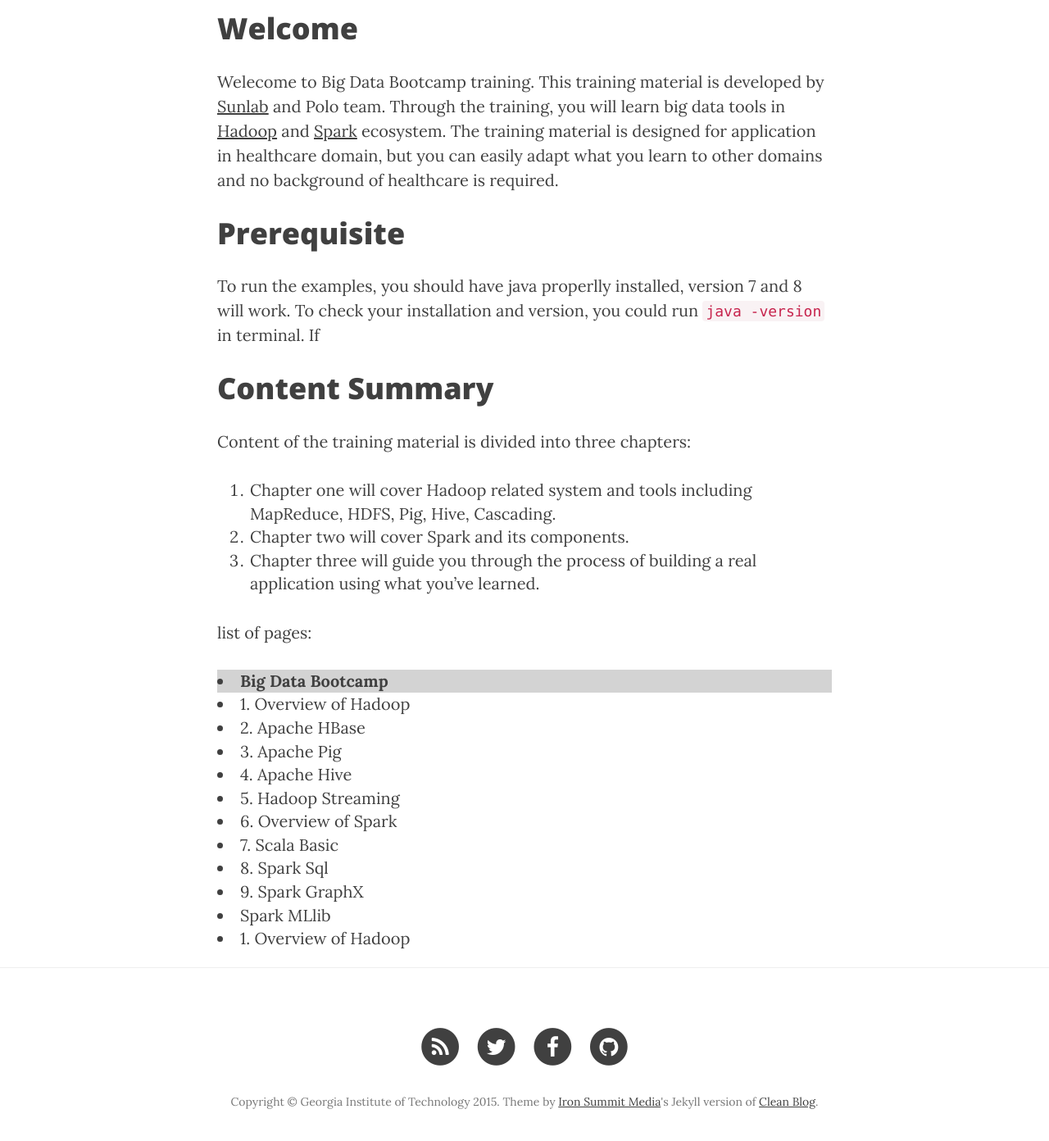
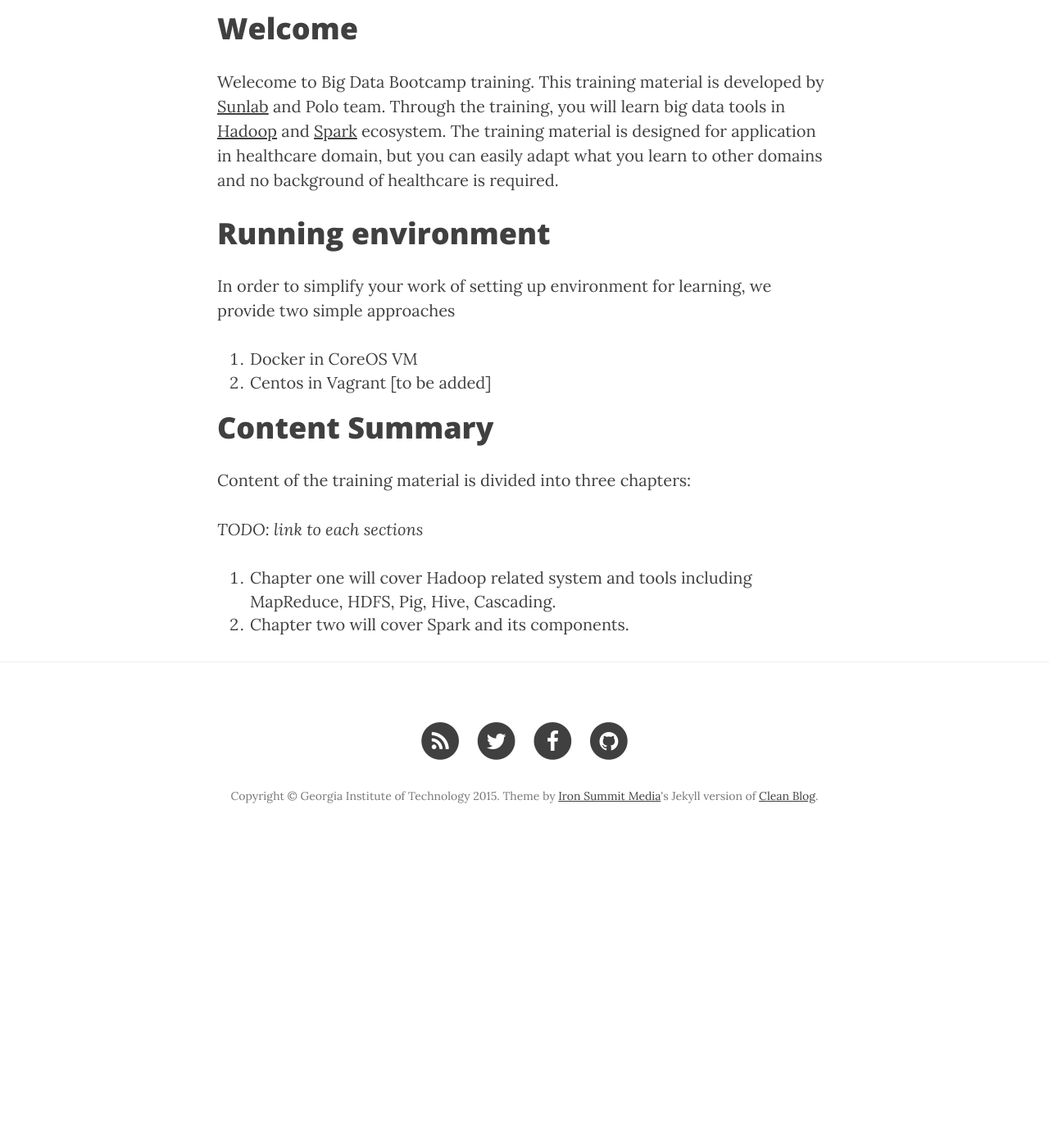
Before and after one commit to sumowll/BD4H-Bootcamp, a Jekyll site: the page built from web/index.md, in a window 1280 px wide and 1400 px high, scrolled down 599 px. Shown: the top 1392 px of the window at 82% size. Built offline with Jekyll 4.4.1, drawn with Linux system fonts in a browser that asks for light colours; nearby versions of some CDN libraries; Markdown is read by kramdown in place of the engine named in the settings; after the commit the page ends 1646 px from its top, so only the background shows below that.

Commit message:
add index.md change omit in previous commit

```diff
--- a/web/index.md
+++ b/web/index.md
@@ -9,22 +9,15 @@ navigation:
 # Welcome
 Welecome to Big Data Bootcamp training. This training material is developed by [Sunlab](http://www.sunlab.org/) and Polo team. Through the training, you will learn  big data tools in [Hadoop](hadoop.apache.org) and [Spark](spark.apache.org) ecosystem. The training material is designed for application in healthcare domain, but you can easily adapt what you learn to other domains and no background of healthcare is required.
 
-# Prerequisite
-To run the examples, you should have java properlly installed, version 7 and 8 will work. To check your installation and version, you could run `java -version` in terminal. If
+# Running environment
+In order to simplify your work of setting up environment for learning, we provide two simple approaches
+
+1. [Docker in CoreOS VM](env-docker)
+2. Centos in Vagrant [to be added]
 
 # Content Summary
 Content of the training material is divided into three chapters:
 
+*TODO: link to each sections*
 1. Chapter one will cover Hadoop related system and tools including MapReduce, HDFS, Pig, Hive, Cascading.
 2. Chapter two will cover Spark and its components.
-3. Chapter three will guide you through the process of building a real application using what you've learned.
-
-list of pages:
-
-{% include section-list.html %}
-
-<li>
-    <a href="hadoop.html">
-    1. Overview of Hadoop
-    </a>
-</li>
```
